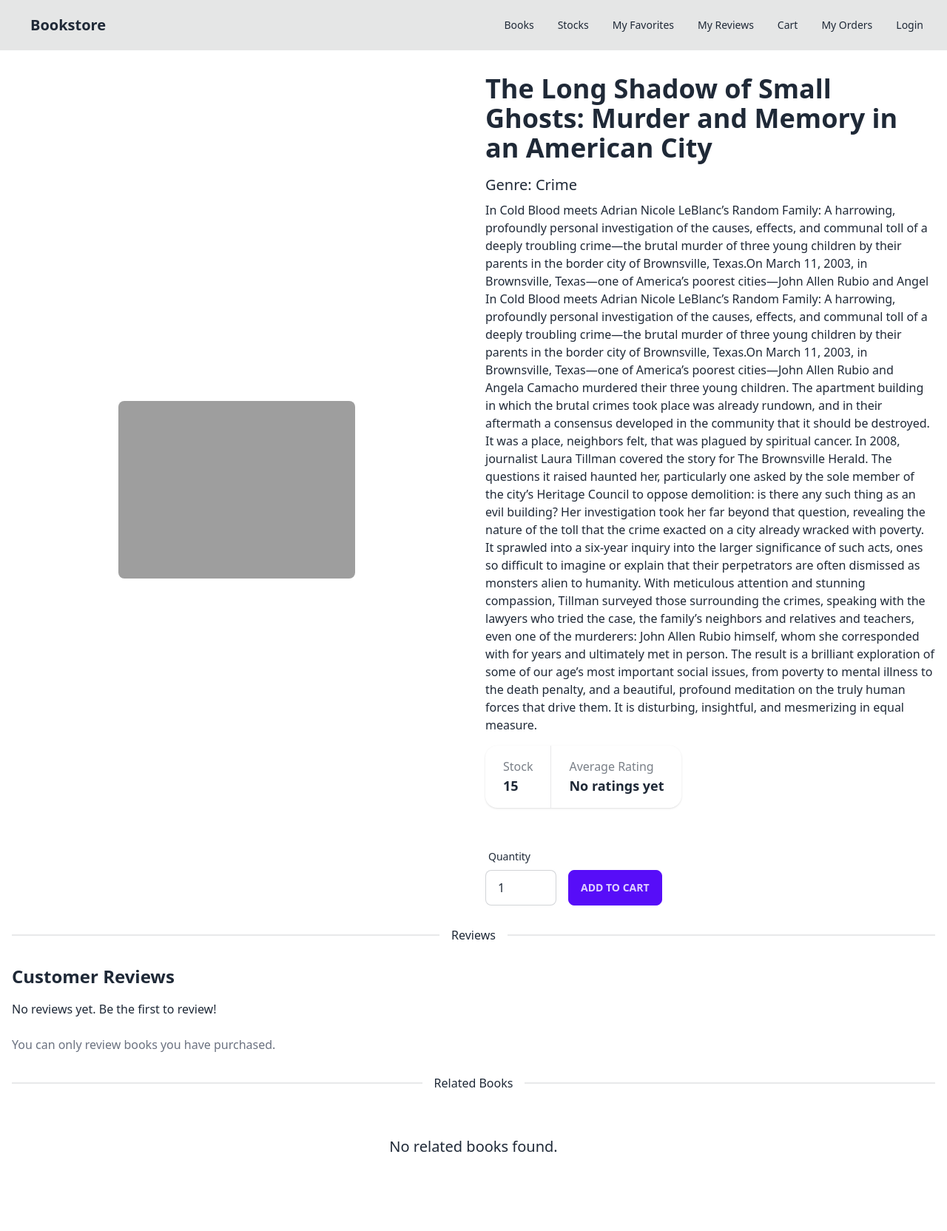
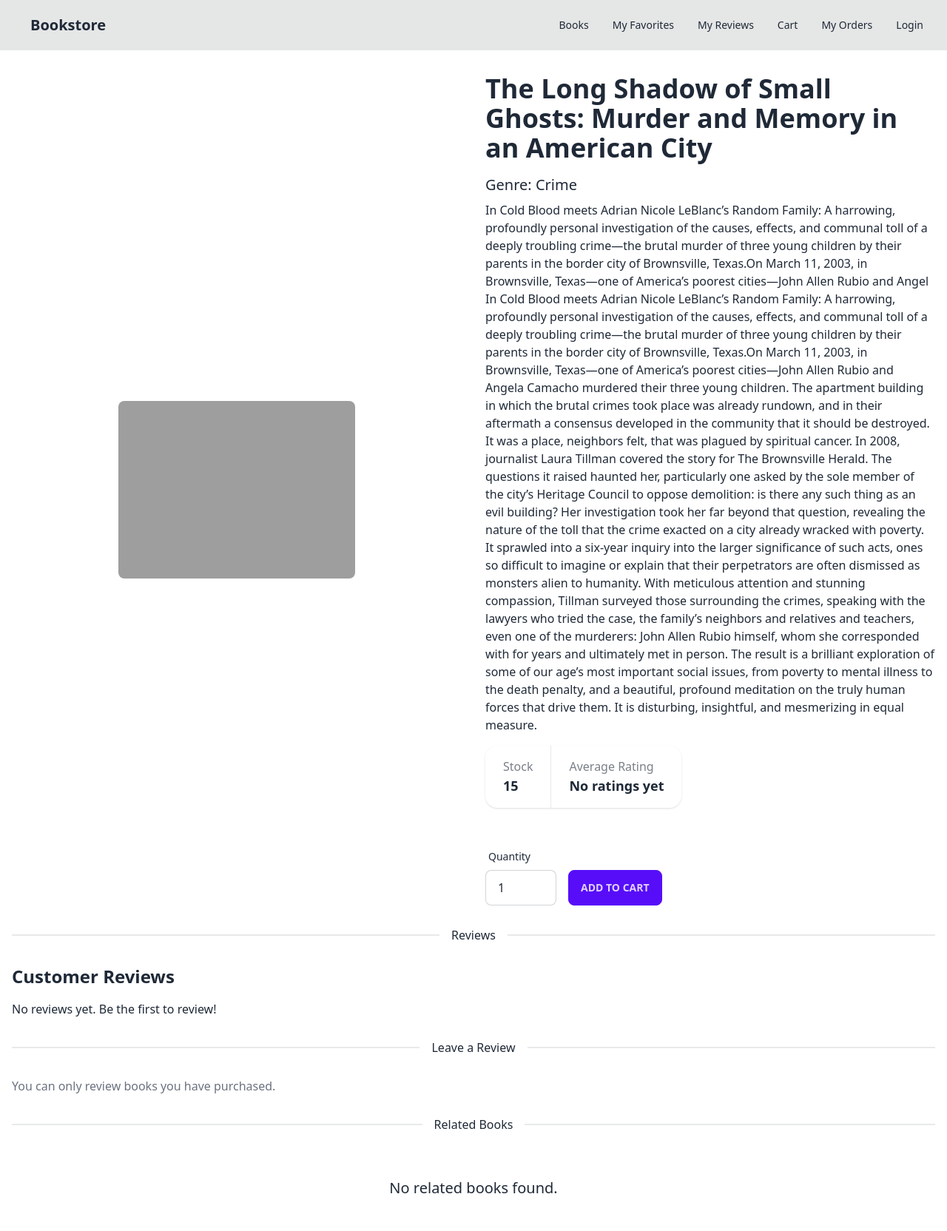
Before and after one commit to pannlnwza/bookstore, a Django app: page /book/1/ in a window 1280 px wide. Shown: the top 1664 px of the page at 74% size. Before the commit the page ends 1557 px from the top, so only its background shows below. Run offline with Django 5.2, Linux system fonts and the light colour scheme; data comes from the database, SQL or seed files in the repository; data that the repository does not hold is empty; some libraries are stand-ins or nearby versions; grey boxes are pictures that could not be loaded.

Commit message:
chore: Remove duplicates from navbar, add a divider for leave a review section

```diff
--- a/bookstore/templates/bookstore/base.html
+++ b/bookstore/templates/bookstore/base.html
@@ -44,7 +44,6 @@
                         <li><a href="{% url 'bookstore:stock_management' %}">Stocks</a></li>
                     {% endif %}
                     <li><a href="{% url 'bookstore:book_list' %}">Books</a></li>
-                    <li><a href="{% url 'bookstore:stock_management' %}">Stocks</a></li>
                     <li><a href="{% url 'bookstore:favorites_list' %}">My Favorites</a></li>
                     <li><a href="{% url 'bookstore:my_reviews' %}">My Reviews</a></li>
                     <li><a href="{% url 'bookstore:cart' %}">
--- a/bookstore/templates/bookstore/book_detail.html
+++ b/bookstore/templates/bookstore/book_detail.html
@@ -100,7 +100,8 @@
     </div>
 </div>
 
-<div>
+
+<div class="divider my-8">Leave a Review</div>
     <!-- Add/Edit Review Form -->
     {% if user_has_purchased %}
         <h4 class="text-xl font-bold mb-2">Write a Review</h4>
@@ -136,7 +137,7 @@
     {% else %}
         <p class="text-gray-500">You can only review books you have purchased.</p>
     {% endif %}
-</div>
+</d>
 
 <div class="divider my-8">Related Books</div>
 
```
